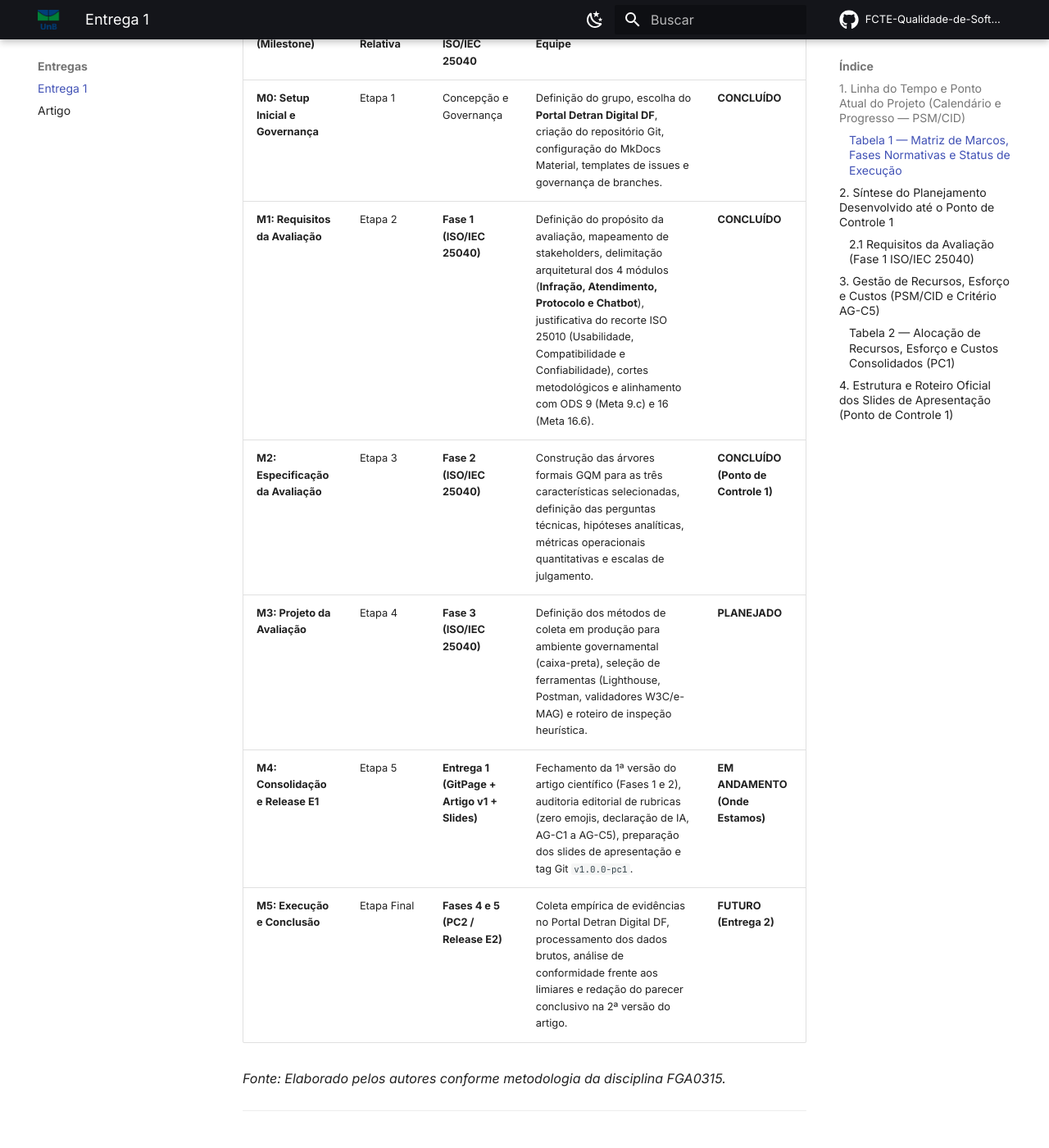
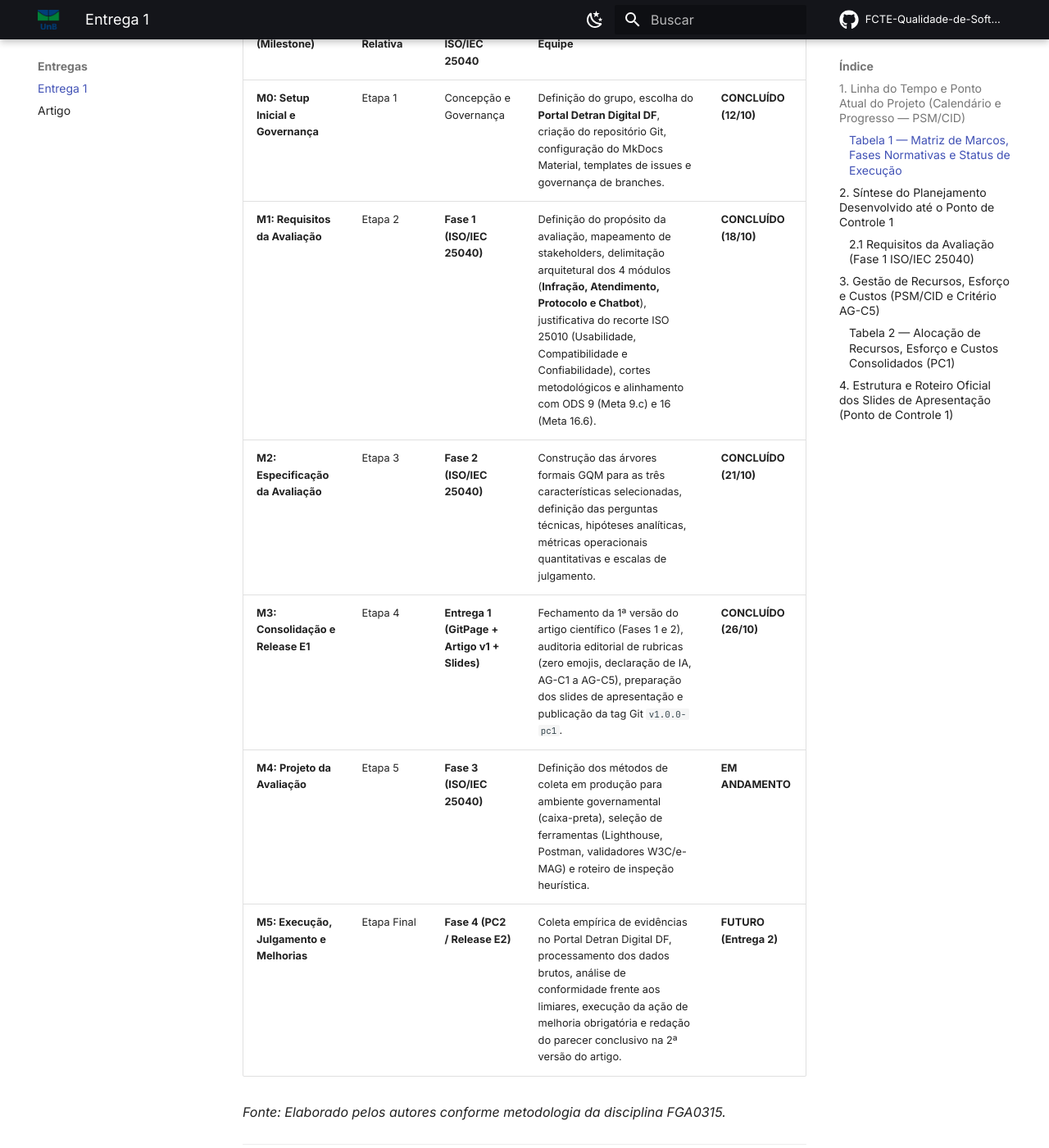
Before and after one commit to FCTE-Qualidade-de-Software-1/2026-2_T02_KAY_MCNULTY, an MkDocs documentation site: the page built from docs/entregas/entrega1.md, in a window 1280 px wide and 1400 px high, scrolled down 852 px. Shown: the whole window at 82% size. Built offline with MkDocs 1.6.1 and Material for MkDocs 9.7.7, drawn with Linux system fonts in a browser that asks for light colours; comment, search, counter and statistics services are not loaded.

Commit message:
docs(psm): alinha marcos M0-M5 com fases oficiais e entregas do edital
- Realoca a Fase 3 (Projeto da Avaliacao) para o escopo da Entrega 2 como Marco M4
- Ajusta M3 como consolidacao e Release E1 (concluido em 26/10)
- Corrige M5 para cobrir a Fase 4 (Execucao, Julgamento e Melhorias), removendo mencao a Fase 5
- Adiciona datas oficiais e prazos a todos os marcos M0 a M5
- Sincroniza matriz de marcos em metricas-psm.md, entrega1.md e artigo.md

```diff
--- a/docs/entregas/entrega1.md
+++ b/docs/entregas/entrega1.md
@@ -18,12 +18,12 @@ Esta seção formaliza a evolução cronológica do projeto da equipe Kay McNult
 
 | Marco (Milestone) | Etapa Relativa | Fase da ISO/IEC 25040 | Descrição das Atividades da Equipe | Status Atual |
 | :--- | :--- | :--- | :--- | :--- |
-| **M0: Setup Inicial e Governança** | Etapa 1 | Concepção e Governança | Definição do grupo, escolha do **Portal Detran Digital DF**, criação do repositório Git, configuração do MkDocs Material, templates de issues e governança de branches. | **CONCLUÍDO** |
-| **M1: Requisitos da Avaliação** | Etapa 2 | **Fase 1 (ISO/IEC 25040)** | Definição do propósito da avaliação, mapeamento de stakeholders, delimitação arquitetural dos 4 módulos (**Infração, Atendimento, Protocolo e Chatbot**), justificativa do recorte ISO 25010 (Usabilidade, Compatibilidade e Confiabilidade), cortes metodológicos e alinhamento com ODS 9 (Meta 9.c) e 16 (Meta 16.6). | **CONCLUÍDO** |
-| **M2: Especificação da Avaliação** | Etapa 3 | **Fase 2 (ISO/IEC 25040)** | Construção das árvores formais GQM para as três características selecionadas, definição das perguntas técnicas, hipóteses analíticas, métricas operacionais quantitativas e escalas de julgamento. | **CONCLUÍDO (Ponto de Controle 1)** |
-| **M3: Projeto da Avaliação** | Etapa 4 | **Fase 3 (ISO/IEC 25040)** | Definição dos métodos de coleta em produção para ambiente governamental (caixa-preta), seleção de ferramentas (Lighthouse, Postman, validadores W3C/e-MAG) e roteiro de inspeção heurística. | **PLANEJADO** |
-| **M4: Consolidação e Release E1** | Etapa 5 | **Entrega 1 (GitPage + Artigo v1 + Slides)** | Fechamento da 1ª versão do artigo científico (Fases 1 e 2), auditoria editorial de rubricas (zero emojis, declaração de IA, AG-C1 a AG-C5), preparação dos slides de apresentação e tag Git `v1.0.0-pc1`. | **EM ANDAMENTO (Onde Estamos)** |
-| **M5: Execução e Conclusão** | Etapa Final | **Fases 4 e 5 (PC2 / Release E2)** | Coleta empírica de evidências no Portal Detran Digital DF, processamento dos dados brutos, análise de conformidade frente aos limiares e redação do parecer conclusivo na 2ª versão do artigo. | **FUTURO (Entrega 2)** |
+| **M0: Setup Inicial e Governança** | Etapa 1 | Concepção e Governança | Definição do grupo, escolha do **Portal Detran Digital DF**, criação do repositório Git, configuração do MkDocs Material, templates de issues e governança de branches. | **CONCLUÍDO (12/10)** |
+| **M1: Requisitos da Avaliação** | Etapa 2 | **Fase 1 (ISO/IEC 25040)** | Definição do propósito da avaliação, mapeamento de stakeholders, delimitação arquitetural dos 4 módulos (**Infração, Atendimento, Protocolo e Chatbot**), justificativa do recorte ISO 25010 (Usabilidade, Compatibilidade e Confiabilidade), cortes metodológicos e alinhamento com ODS 9 (Meta 9.c) e 16 (Meta 16.6). | **CONCLUÍDO (18/10)** |
+| **M2: Especificação da Avaliação** | Etapa 3 | **Fase 2 (ISO/IEC 25040)** | Construção das árvores formais GQM para as três características selecionadas, definição das perguntas técnicas, hipóteses analíticas, métricas operacionais quantitativas e escalas de julgamento. | **CONCLUÍDO (21/10)** |
+| **M3: Consolidação e Release E1** | Etapa 4 | **Entrega 1 (GitPage + Artigo v1 + Slides)** | Fechamento da 1ª versão do artigo científico (Fases 1 e 2), auditoria editorial de rubricas (zero emojis, declaração de IA, AG-C1 a AG-C5), preparação dos slides de apresentação e publicação da tag Git `v1.0.0-pc1`. | **CONCLUÍDO (26/10)** |
+| **M4: Projeto da Avaliação** | Etapa 5 | **Fase 3 (ISO/IEC 25040)** | Definição dos métodos de coleta em produção para ambiente governamental (caixa-preta), seleção de ferramentas (Lighthouse, Postman, validadores W3C/e-MAG) e roteiro de inspeção heurística. | **EM ANDAMENTO** |
+| **M5: Execução, Julgamento e Melhorias** | Etapa Final | **Fase 4 (PC2 / Release E2)** | Coleta empírica de evidências no Portal Detran Digital DF, processamento dos dados brutos, análise de conformidade frente aos limiares, execução da ação de melhoria obrigatória e redação do parecer conclusivo na 2ª versão do artigo. | **FUTURO (Entrega 2)** |
 
 *Fonte: Elaborado pelos autores conforme metodologia da disciplina FGA0315.*
 
```
Also changed, not shown: docs/entregas/artigo.md (+1 -1 lines), docs/gestao/metricas-psm.md (+27 -26 lines).
